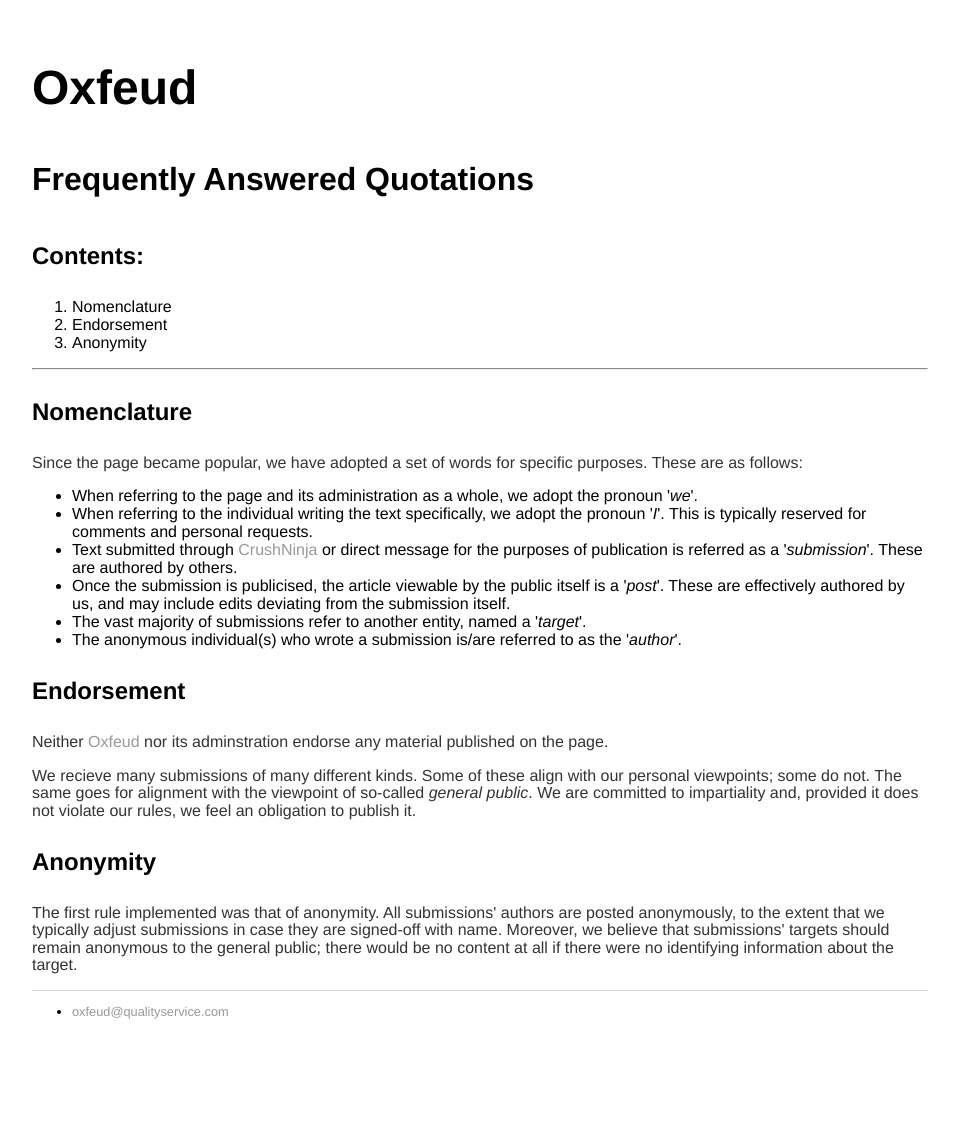
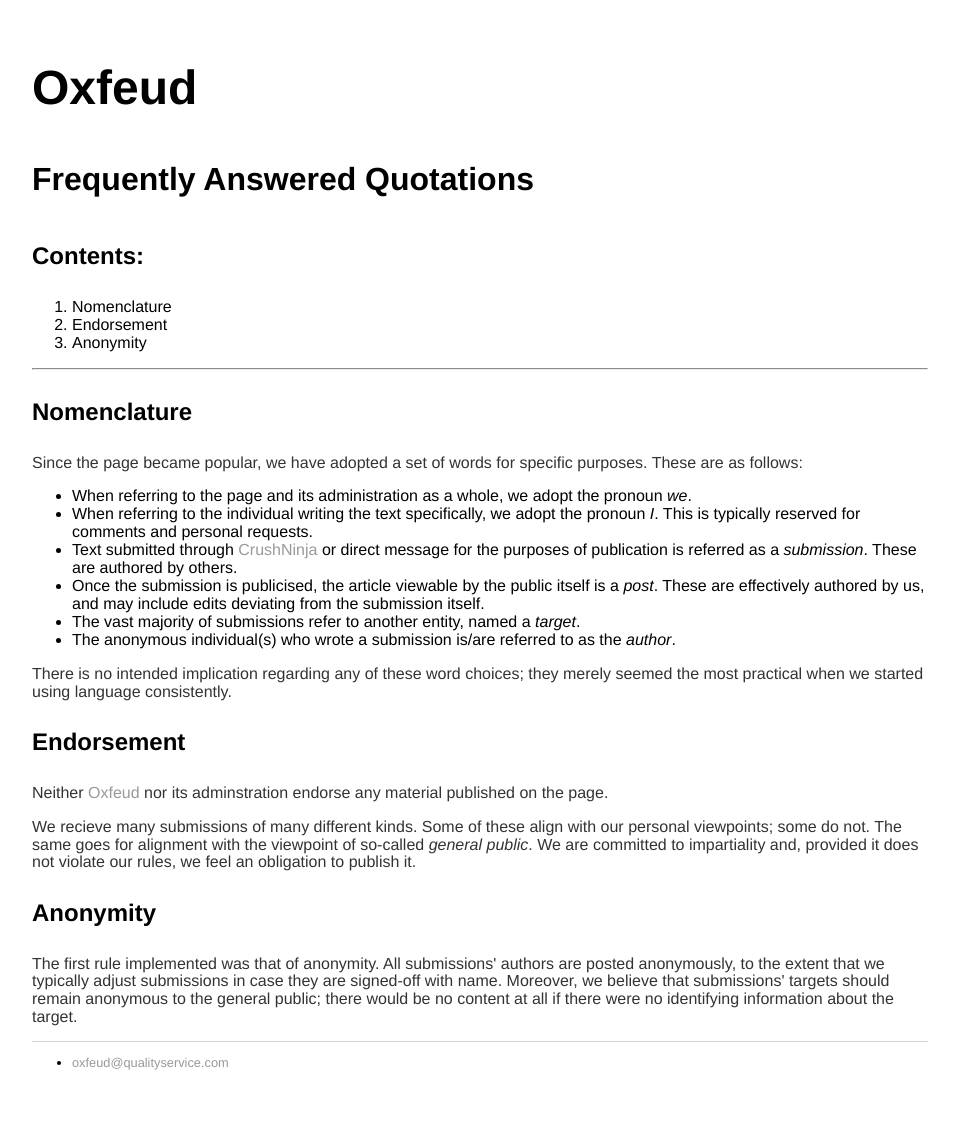
Before and after one commit to Oxfeud/oxfeud.github.io, a Jekyll site: the page built from index.html, in a window 1280 px wide. Shown: the whole page, without its empty margins (160-1119 px from the left). Built offline with Jekyll 4.4.1, drawn with Linux system fonts in a browser that asks for light colours; before the commit the page ends 1079 px from its top, so only the background shows below that.

Commit message:
Update index.html

```diff
--- a/index.html
+++ b/index.html
@@ -15,13 +15,14 @@
 	<h3>Nomenclature</h3>
 	<p>Since the page became popular, we have adopted a set of words for specific purposes. These are as follows:</p>
 	<ul>
-		<li>When referring to the page and its administration as a whole, we adopt the pronoun '<i>we</i>'.</li>
-		<li>When referring to the individual writing the text specifically, we adopt the pronoun '<i>I</i>'. This is typically reserved for comments and personal requests.</li>
-		<li>Text submitted through <a href="https://www.crush.ninja/pages/oxfeud/">CrushNinja</a> or direct message for the purposes of publication is referred as a '<i>submission</i>'. These are authored by others.</li>
-		<li>Once the submission is publicised, the article viewable by the public itself is a '<i>post</i>'. These are effectively authored by us, and may include edits deviating from the submission itself.</li>
-		<li>The vast majority of submissions refer to another entity, named a '<i>target</i>'.</li>
-		<li>The anonymous individual(s) who wrote a submission is/are referred to as the '<i>author</i>'.</li>
+		<li>When referring to the page and its administration as a whole, we adopt the pronoun <i>we</i>.</li>
+		<li>When referring to the individual writing the text specifically, we adopt the pronoun <i>I</i>. This is typically reserved for comments and personal requests.</li>
+		<li>Text submitted through <a href="https://www.crush.ninja/pages/oxfeud/">CrushNinja</a> or direct message for the purposes of publication is referred as a <i>submission</i>. These are authored by others.</li>
+		<li>Once the submission is publicised, the article viewable by the public itself is a <i>post</i>. These are effectively authored by us, and may include edits deviating from the submission itself.</li>
+		<li>The vast majority of submissions refer to another entity, named a <i>target</i>.</li>
+		<li>The anonymous individual(s) who wrote a submission is/are referred to as the <i>author</i>.</li>
 	</ul>
+	<p>There is no intended implication regarding any of these word choices; they merely seemed the most practical when we started using language consistently.</p>
 	<h3>Endorsement</h3>
 	<p>Neither <a href="https://www.facebook.com/oxfeud">Oxfeud</a> nor its adminstration endorse any material published on the page.</p>
 	<p>We recieve many submissions of many different kinds. Some of these align with our personal viewpoints; some do not. The same goes for alignment with the viewpoint of so-called <i>general public</i>. We are committed to impartiality and, provided it does not violate our rules, we feel an obligation to publish it.</p>
```
